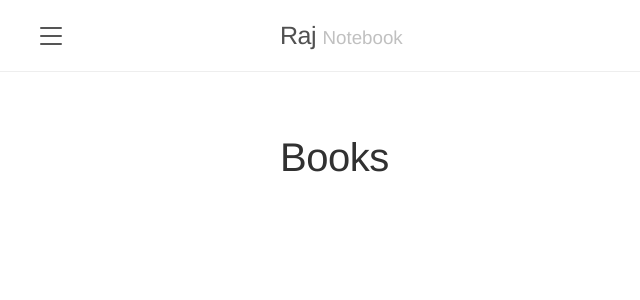
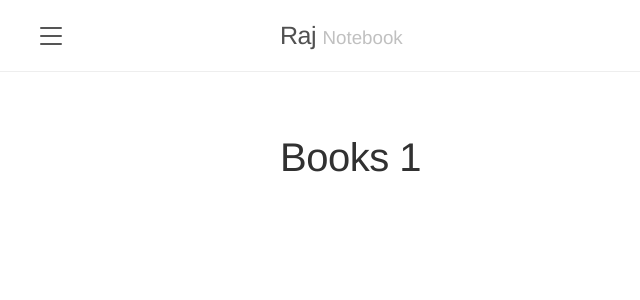
Before and after one commit to zytric/raj, a Jekyll site: the page built from reading.html, in a window 1280 px wide. Shown: the top 300 px of the page, without its empty margins (0-640 px from the left). Built offline with Jekyll 4.4.1, drawn with Linux system fonts in a browser that asks for light colours; some web fonts are replaced.

Commit message:
Update reading.html

```diff
--- a/reading.html
+++ b/reading.html
@@ -3,7 +3,7 @@ layout: default
 title: Reading
 ---
 
-<h1>Books</h1>
+<h1>Books 1</h1>
 
 {% for post in posts %}
   {% if post.category = "Reading" %}
```
